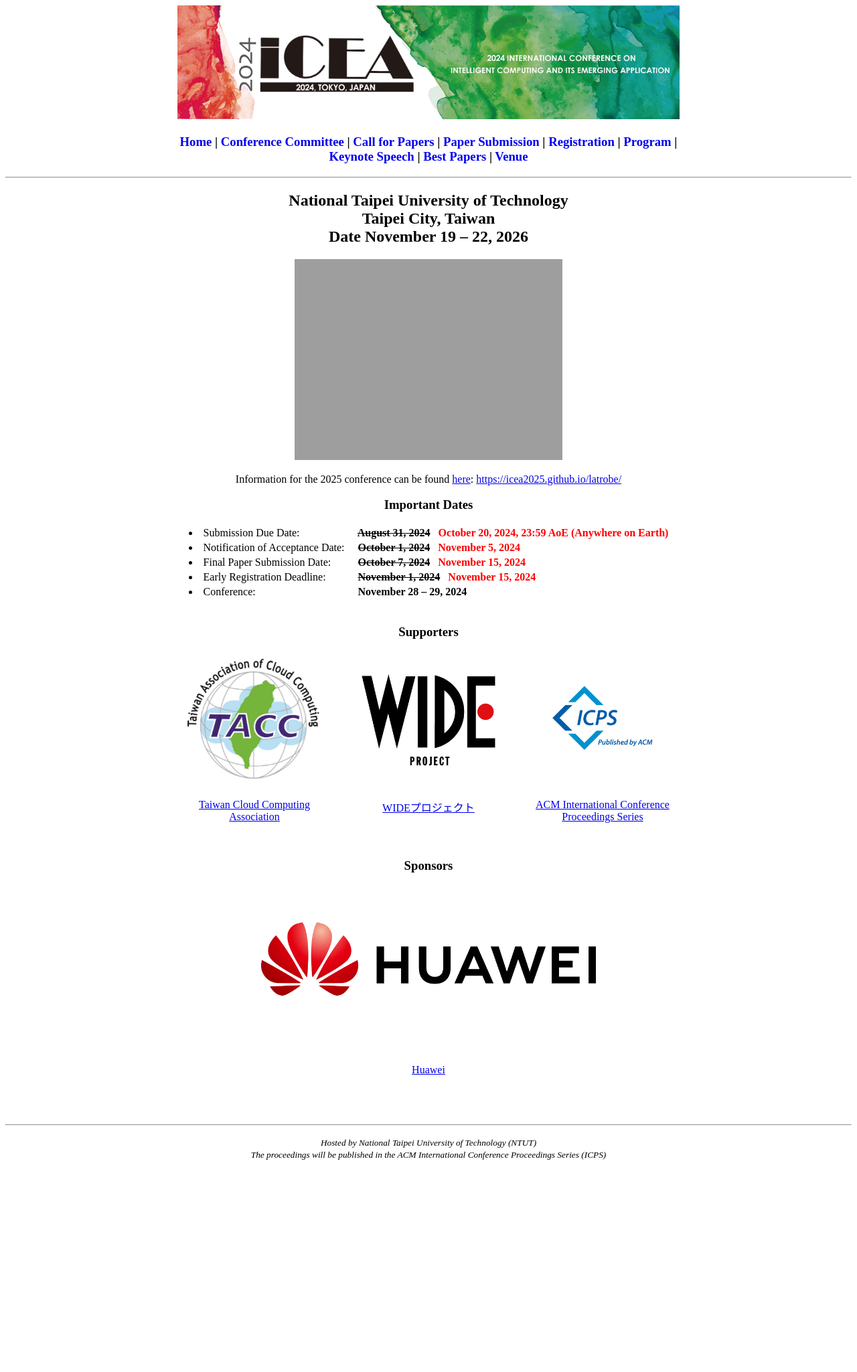
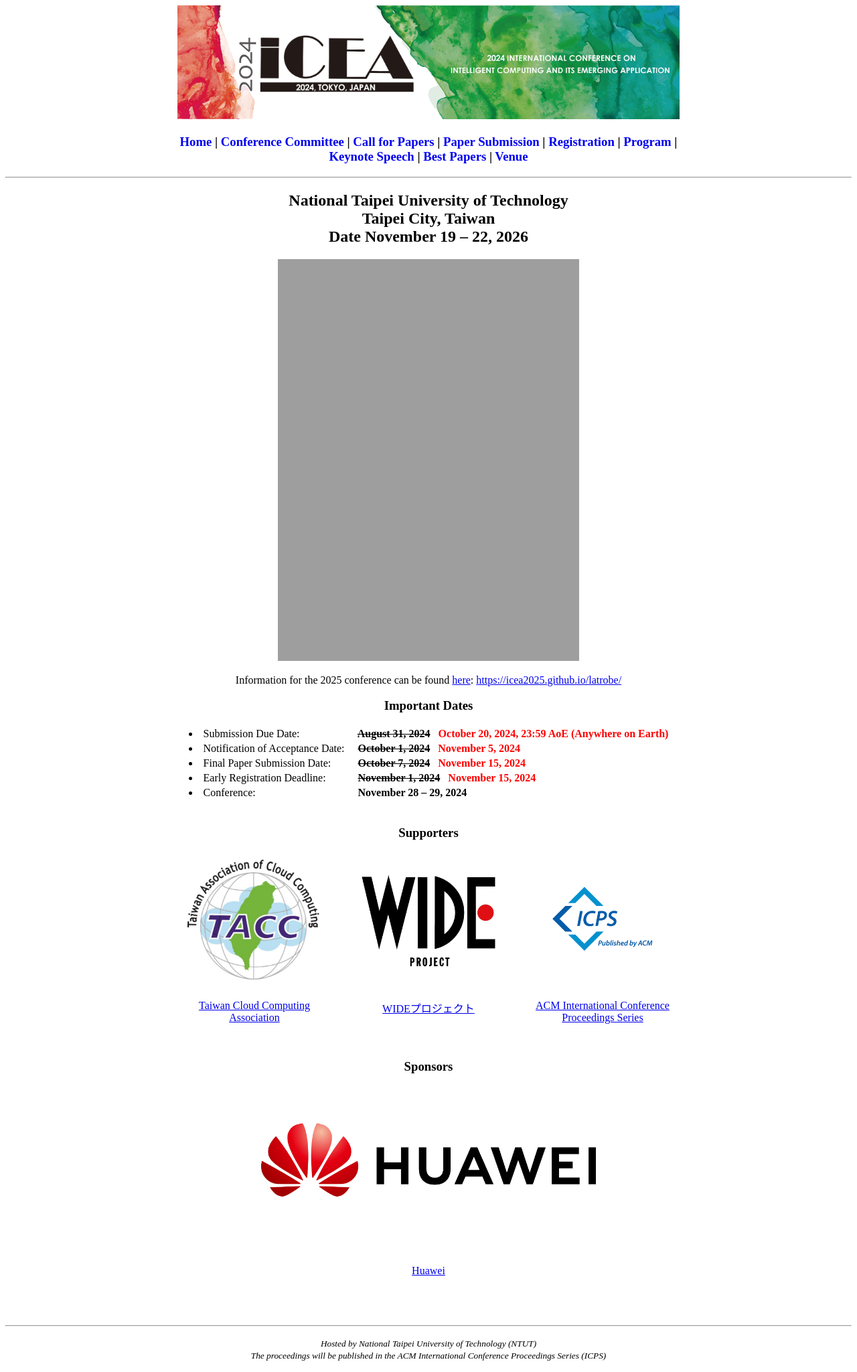
Before and after one commit to icea-conf/2026, a Jekyll site: the page built from index.html, in a window 1280 px wide. Shown: the whole page at 67% size. Built offline with Jekyll 4.4.1, drawn with Linux system fonts in a browser that asks for light colours; the list of posts is cut into pages by our own code; before the commit the page ends 1749 px from its top, so only the background shows below that.

Commit message:
20260331_change pic2

```diff
--- a/index.html
+++ b/index.html
@@ -14,7 +14,7 @@
                   </h2>
 
             <!-- <img src="https://icea-conf.github.io/2024/image/ICEA2026.jpg" alt="" style="max-width: 100%; height: auto;"> -->
-            <img src="https://icea-conf.github.io/2024/image/ICEA2026.jpg" alt="" style="max-width: 100%; height: auto;">
+            <img src="https://icea-conf.github.io/2026/image/ICEA2026.jpg" alt="" width="450" height="600">
 
             <div>
                   <p>Information for the 2025 conference can be found <a href="https://icea2025.github.io/latrobe/">here</a>: <a href="https://icea2025.github.io/latrobe/">https://icea2025.github.io/latrobe/</a></p>
```
